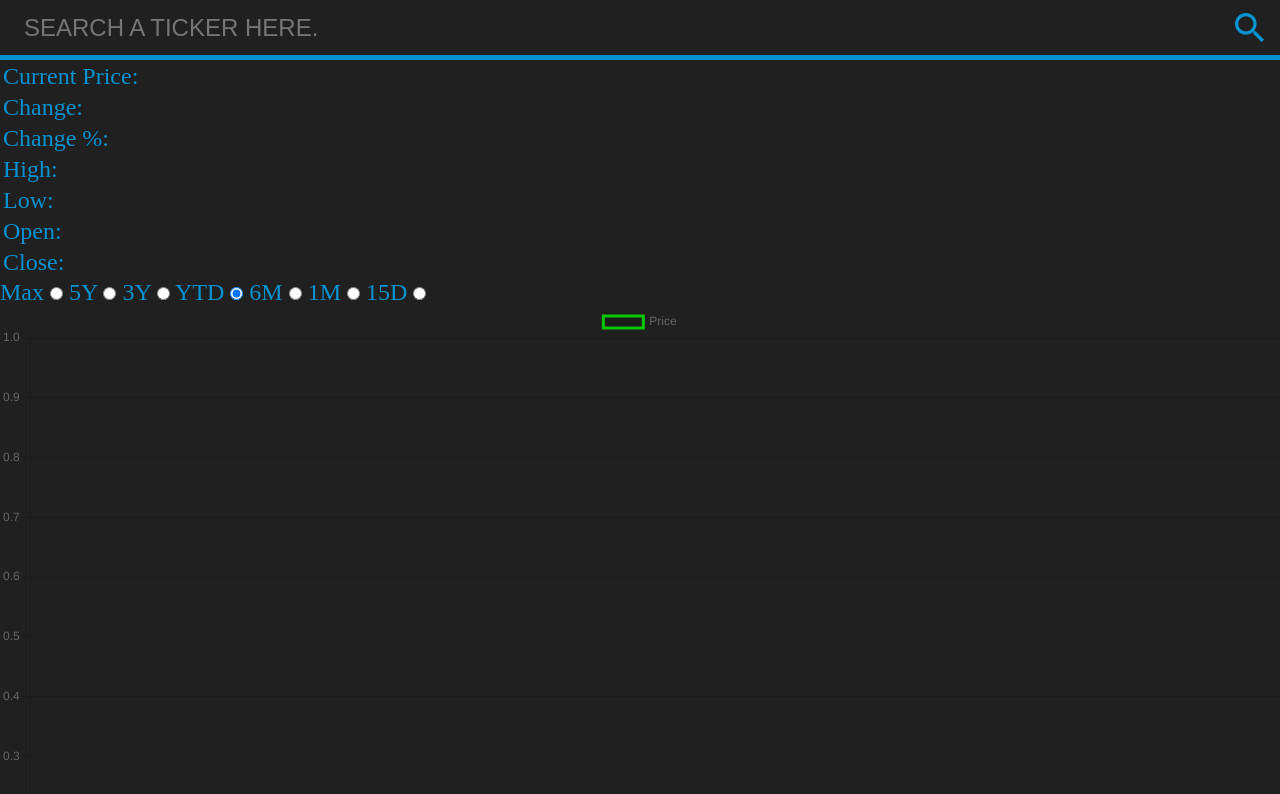
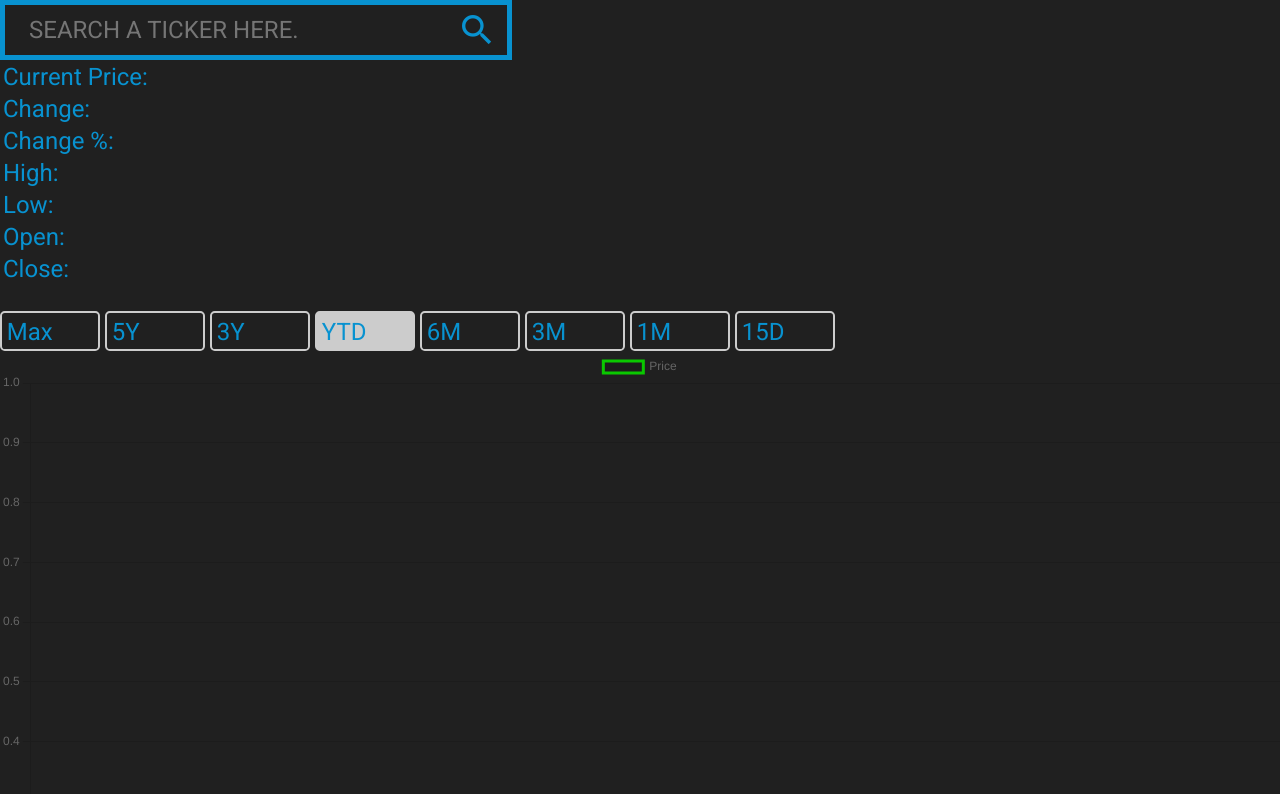
Before and after one commit to ryanloftus/StockAnalysis, a website: page index.html in a window 1280 px wide. Shown: the top 794 px of the page. Drawn offline with Linux system fonts and the light colour scheme.

Commit message:
Improved date range radio buttons
- styled buttons with css
- added event listener so changing the date range will automatically trigger redrawing the candle graph

```diff
--- a/index.html
+++ b/index.html
@@ -3,6 +3,7 @@
     <head>
         <title>Stock Analysis</title>
         <link href="https://fonts.googleapis.com/icon?family=Material+Icons" rel="stylesheet">
+        <link href="https://fonts.googleapis.com/css2?family=Roboto&display=swap" rel="stylesheet">
         <link href="./style.css" rel="stylesheet">
     </head>
     <body>
@@ -21,22 +22,17 @@
                 <tr><td>Close:</td><td id="close"></td></tr>
             </table>
         </section>
-        <label for="max">Max</label>
-        <input name="date-range" type="radio" id="max" value="max">
-        <label for="five-years">5Y</label>
-        <input name="date-range" type="radio" id="five-years" value="5y">
-        <label for="three-years">3Y</label>
-        <input name="date-range" type="radio" id="three-years" value="3y">
-        <label for="ytd">YTD</label>
-        <input name="date-range" type="radio" id="ytd" value="1y" checked="true">
-        <label for="six-months">6M</label>
-        <input name="date-range" type="radio" id="six-months" value="6m">
-        <label for="one-month">1M</label>
-        <input name="date-range" type="radio" id="one-month" value="1m">
-        <label for="fifteen-days">15D</label>
-        <input name="date-range" type="radio" id="fifteen-days" value="15d">
-        <!-- <label for="custom">Custom</label>
-        <input name="custom" type="radio" id="custom" value="custom"> -->
+        <ul id="select-timespan">
+            <li><input name="date-range" type="radio" id="max" value="max"><label for="max">Max</label></li>
+            <li><input name="date-range" type="radio" id="five-years" value="5y"><label for="five-years">5Y</label></li>
+            <li><input name="date-range" type="radio" id="three-years" value="3y"><label for="three-years">3Y</label></li>
+            <li><input name="date-range" type="radio" id="ytd" value="1y" checked="true"><label for="ytd">YTD</label></li>
+            <li><input name="date-range" type="radio" id="six-months" value="6m"><label for="six-months">6M</label></li>
+            <li><input name="date-range" type="radio" id="three-months" value="3m"><label for="three-months">3M</label></li>
+            <li><input name="date-range" type="radio" id="one-month" value="1m"><label for="one-month">1M</label></li>
+            <li><input name="date-range" type="radio" id="fifteen-days" value="15d"><label for="fifteen-days">15D</label></li>
+            <!--<li><label for="custom">Custom</label><input name="custom" type="radio" id="custom" value="custom"></li>-->
+        </ul>
         <canvas id="candle"></canvas>
         <script src="./bundle.js"></script>
     </body>
--- a/style.css
+++ b/style.css
@@ -3,7 +3,46 @@
     color: #0892d0;
     box-sizing: border-box;
     font-size: 24px;
+    font-family: 'Roboto', sans-serif;
     margin: 0;
+}
+#select-timespan {
+    list-style-type: none;
+    margin: 25px 0 0 0;
+    padding: 0;
+}
+#select-timespan li {
+    float: left;
+    margin: 0 5px 0 0;
+    width: 100px;
+    height: 40px;
+    position: relative;
+}
+#select-timespan label,
+#select-timespan input {
+    display: block;
+    position: absolute;
+    top: 0;
+    left: 0;
+    right: 0;
+    bottom: 0;
+}
+input[type="radio"] {
+    opacity: 0;
+    z-index: 100;
+}
+#select-timespan input[type="radio"]:checked+label {
+    background-color: #CCC;
+}
+#select-timespan label {
+    padding: 0.2em;
+    border: 2px solid #CCC;
+    border-radius: 0.2em;
+    cursor: pointer;
+    z-index: 90;
+}
+#select-timespan label:hover {
+    background: #DDD;
 }
 .up {
     color: green;
@@ -12,9 +51,8 @@
     color: red;
 }
 #search-bar {
-    width: 100%;
+    width: 40%;
     height: 60px;
-    border-bottom: #0892d0 5px solid;
     position: relative;
 }
 #submit {
@@ -22,20 +60,20 @@
     position: absolute;
     top: 0;
     right: 0;
-    margin: 0;
+    margin: 5px;
     border: none;
     width: 60px;
-    height: 100%;
+    height: 50px;
     font-size: 40px;
-    border-radius: 0;
 }
 #ticker {
     -webkit-appearance: none;
     padding: 0 1em;
-    margin: 0;
-    border: none;
     text-transform: uppercase;
-    top: 0;
+    border: #0892d0 5px solid;
     width: 100%;
     height: 100%;
 }
+#submit:hover {
+    cursor: pointer;
+}
```
Also changed, not shown: app.js (+12 -2 lines), bundle.js.
